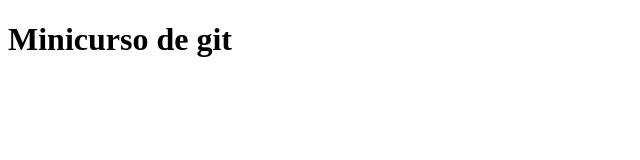
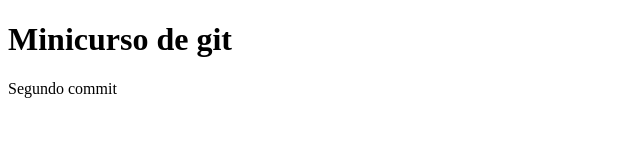
Before and after one commit to JPSerpa75/Minicurso-GIT, a plain HTML site: page index.html in a window 1280 px wide. Shown: the whole page, without its empty margins (0-640 px from the left). Drawn offline with Linux system fonts and the light colour scheme.

Commit message:
Adicionando p

```diff
--- a/index.html
+++ b/index.html
@@ -8,5 +8,7 @@
 </head>
 <body>
     <h1>Minicurso de git</h1>
+    <p>Segundo commit</p>
+
 </body>
 </html>
```
